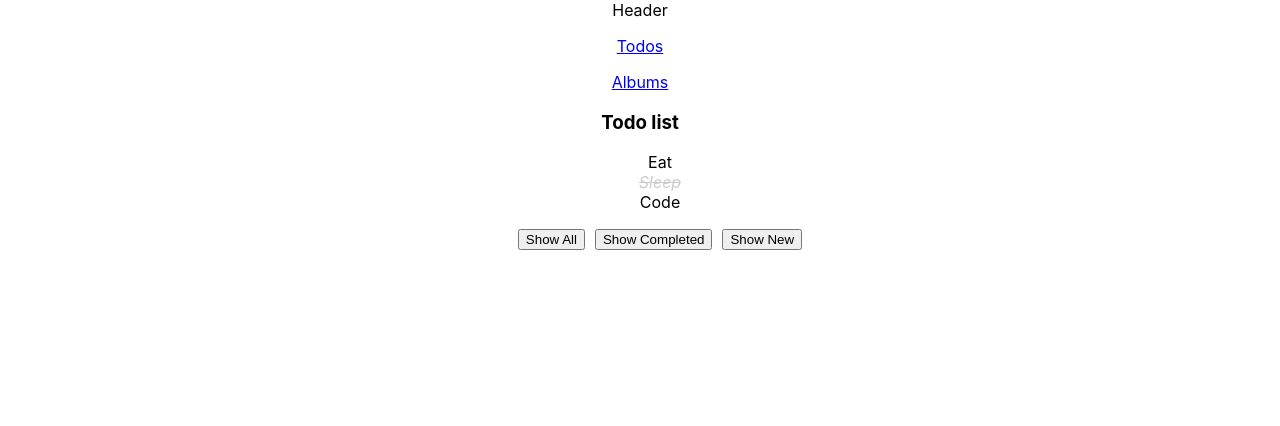
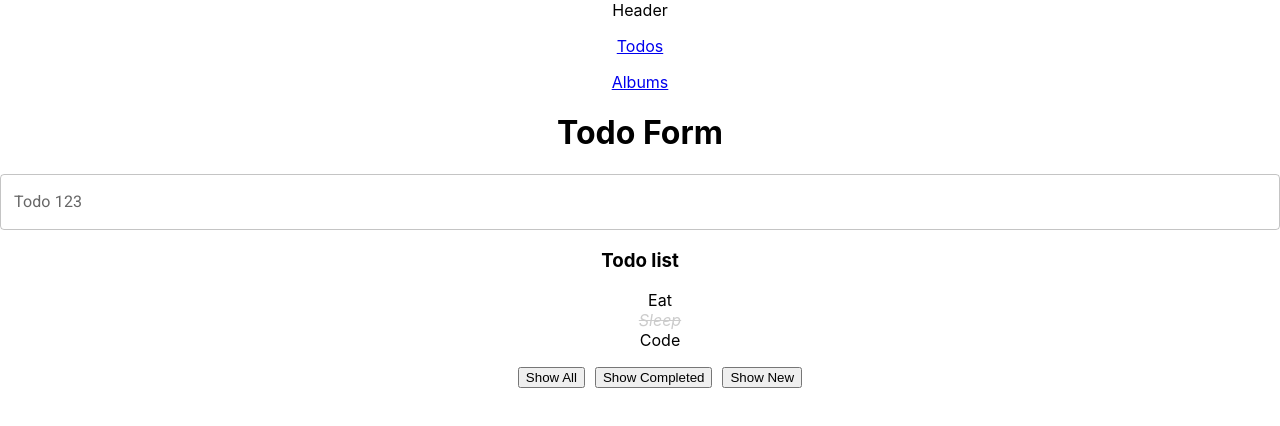
Before and after one commit to tiendm2506/reactjs-shopping-cart, a React (Create React App) app: page /todos in a window 1280 px wide. Shown: the top 426 px of the page. Built offline with nearby package versions, Linux system fonts and the light colour scheme; no server answers; the HTML template or start-up script is replaced by a standard one.

Commit message:
Add react hook form

```diff
--- a/package.json
+++ b/package.json
@@ -5,6 +5,8 @@
   "dependencies": {
     "@emotion/react": "^11.11.1",
     "@emotion/styled": "^11.11.0",
+    "@hookform/error-message": "^2.0.1",
+    "@hookform/resolvers": "^3.3.2",
     "@mui/material": "^5.14.19",
     "@testing-library/jest-dom": "^5.17.0",
     "@testing-library/react": "^13.4.0",
@@ -14,10 +16,12 @@
     "query-string": "^8.1.0",
     "react": "^18.2.0",
     "react-dom": "^18.2.0",
+    "react-hook-form": "^7.48.2",
     "react-router-dom": "^6.19.0",
     "react-scripts": "5.0.1",
     "sass": "^1.69.5",
-    "web-vitals": "^2.1.4"
+    "web-vitals": "^2.1.4",
+    "yup": "^1.3.2"
   },
   "scripts": {
     "start": "react-scripts start",
--- /dev/null
+++ b/src/components/form-controls/InputField/index.jsx
@@ -0,0 +1,37 @@
+import React from 'react'
+import PropTypes from 'prop-types'
+import TextField from '@mui/material/TextField'
+import { Controller } from 'react-hook-form'
+
+InputField.propTypes = {
+    name: PropTypes.string.isRequired,
+    form: PropTypes.object.isRequired,
+
+    label: PropTypes.string,
+    disabled: PropTypes.bool,
+}
+
+function InputField(props) {
+    const { name, form, label, disabled } = props
+    const { formState } = form
+    const hasError = formState.errors[name]
+    return (
+        <Controller
+            name={name}
+            control={form.control}
+            disabled={disabled}
+            render={({ field: { onChange, value } }) => (
+                <TextField
+                    value={value}
+                    onChange={onChange}
+                    label={label}
+                    fullWidth
+                    error={!!hasError}
+                    helperText={formState.errors[name]?.message}
+                />
+            )}
+        />
+    )
+}
+
+export default InputField
--- /dev/null
+++ b/src/features/Todo/components/TodoForm/index.jsx
@@ -0,0 +1,40 @@
+import React from 'react'
+import PropTypes from 'prop-types'
+import InputField from '../../../../components/form-controls/InputField'
+import { useForm } from 'react-hook-form'
+import { yupResolver } from '@hookform/resolvers/yup'
+import * as yup from 'yup'
+
+TodoForm.propTypes = {
+    onSubmit: PropTypes.func,
+}
+
+function TodoForm(props) {
+    const { onSubmit } = props
+    const schema = yup
+        .object({
+            title: yup.string().required('Trường này không được để trống').min(5, 'Tối thiêu 5 ký tự'),
+        })
+        .required()
+
+    const form = useForm({
+        defaultValues: {
+            title: '',
+        },
+        resolver: yupResolver(schema),
+    })
+
+    const handleSubmit = (values) => {
+        onSubmit(values)
+        console.log('Form: ', form)
+        form.reset()
+    }
+
+    return (
+        <form onSubmit={form.handleSubmit(handleSubmit)}>
+            <InputField name='title' label='Todo 123' form={form} />
+        </form>
+    )
+}
+
+export default TodoForm
--- a/src/features/Todo/pages/ListPage/index.jsx
+++ b/src/features/Todo/pages/ListPage/index.jsx
@@ -2,6 +2,7 @@
 import React, { useEffect, useState } from 'react'
 import { useNavigate, useMatches, useLocation } from 'react-router-dom'
 import queryString from 'query-string'
+import TodoForm from '../../components/TodoForm'
 
 import TodoList from './../../components/TodoList'
 
@@ -42,8 +43,21 @@ function ListPage(props) {
         const status = params.status
         setFilterStataus(status || 'all')
     }, [location.search])
+
+    const handleTodoFormSubmit = (values) => {
+        const newTodo = {
+            id: todoList.length + 1,
+            title: values.title,
+            status: 'new',
+        }
+        const newTodoList = [...todoList, newTodo]
+        settodoList(newTodoList)
+    }
+
     return (
         <div>
+            <h1>Todo Form</h1>
+            <TodoForm onSubmit={handleTodoFormSubmit} />
             <h3>Todo list</h3>
             <TodoList todoList={todoListFilter} onClickTodo={handleClickTodoItem} />
             <ul className='list-btn'>
```
Also changed, not shown: 2 other files (tests, documents, lock files or other folders).
